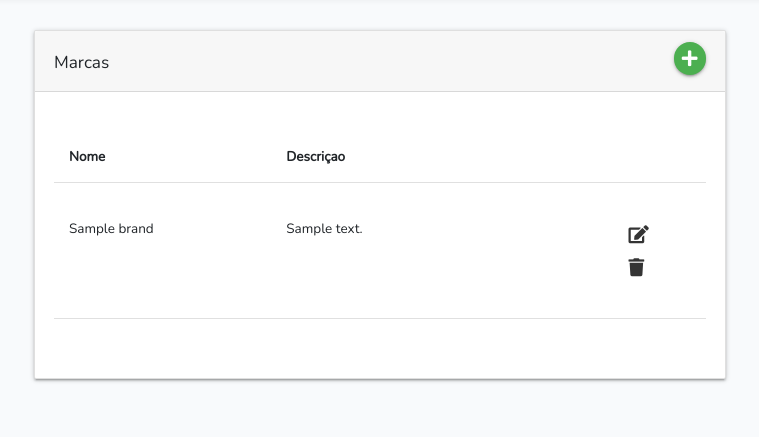
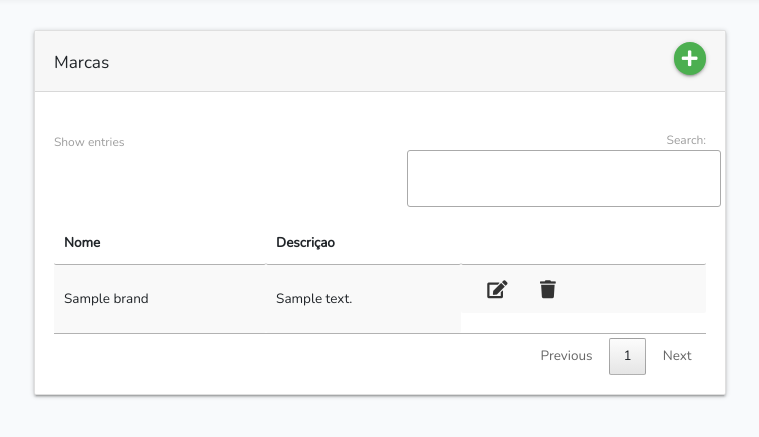
Before and after one commit to LuPeBreak/Sistema-de-Produtos-e-Marcas, a Laravel app: page /brands in a window 1280 px wide. Shown: the part 64-501 px from the top of the page, without its empty margins (260-1019 px from the left). Run offline with Laravel 8, Linux system fonts and the light colour scheme; the visitor is signed in with stand-in values (Sample User, id 1); tables that the repository leaves empty hold one stand-in row (values such as "Sample post"); some libraries are stand-ins or nearby versions.

Commit message:
datatables marcas

```diff
--- a/resources/views/brand/brand.blade.php
+++ b/resources/views/brand/brand.blade.php
@@ -7,35 +7,39 @@
 <!-- Compiled and minified JavaScript -->
 <script src="https://cdnjs.cloudflare.com/ajax/libs/materialize/1.0.0/js/materialize.min.js"></script>
 
+
 <div class="container">
     <div class="row justify-content-center">
         <div class="col-md-10">
             <div class="card" id='root'>
                 <div class="card-header row col-md-12">
                     <h6>Marcas</h6>
-                    <a class='btn-floating btn-small waves-effect waves-light green ml-auto' href="{{route('brands.create')}}"><i class="fa fa-plus"></i></a>
+                    <a class='btn-floating btn-small waves-effect waves-light green ml-auto'
+                        href="{{route('brands.create')}}"><i class="fa fa-plus"></i></a>
                 </div>
 
-                <div class="card-body row col-md-12">
-                        <table  class="display" style="width:100%">
-                                <thead style="width:100%">
-                                    <tr class='row'>
-                                        <th class='col-md-4'>Nome</th>
-                                        <th class='col-md-6'>Descriçao</th>
-                                        <th class='col-md-2'></th>
+                <div class="card-body col-md-12">
+                    <table id='datatable' class="display" style="width:100%">
+                        <thead>
+                            <tr>
+                                <th>Nome</th>
+                                <th>Descriçao</th>
+                                <th></th>
                             </tr>
-                                </thead style="width:100%">
+                        </thead>
                         <tbody>
                             @foreach ($brands as $brand)
-                                        <tr class='row'>
-                                            <td class='col-md-4'>{{$brand->name}}</td>
-                                            <td class='col-md-6'> {{$brand->description }} </td>
-                                            <td class='col-md-2 row' >
-                                                <a class='waves-effect waves-teal btn-flat btn-small' href="/brands/{{$brand->id}}/edit"><i class="fa fa-edit"></i></a>
+                            <tr>
+                                <td>{{$brand->name}}</td>
+                                <td> {{$brand->description }} </td>
+                                <td class='row'>
+                                    <a class='waves-effect waves-teal btn-flat btn-small'
+                                        href="/brands/{{$brand->id}}/edit"><i class="fa fa-edit"></i></a>
                                     <form action="{{route('brands.destroy',$brand->id)}}" method="post">
                                         @method('delete')
                                         @csrf
-                                                        <button class='waves-effect waves-teal btn-flat btn-small' type='submit'><i class="fa fa-trash"></i></button>
+                                        <button class='waves-effect waves-teal btn-flat btn-small' type='submit'><i
+                                                class="fa fa-trash"></i></button>
                                     </form>
 
 
@@ -52,3 +56,24 @@
     </div>
 </div>
 @endsection
+
+@section('script')
+<script src="https://code.jquery.com/jquery-3.4.0.min.js"
+    integrity="sha256-BJeo0qm959uMBGb65z40ejJYGSgR7REI4+CW1fNKwOg=" crossorigin="anonymous"></script>
+<link rel="stylesheet" href="//cdn.datatables.net/1.10.19/css/jquery.dataTables.min.css">
+<script src="//cdn.datatables.net/1.10.19/js/jquery.dataTables.min.js" defer></script>
+
+<script type="text/javascript">
+    $(document).ready(function () {
+        $('#datatable').DataTable({
+            columnDefs: [{
+                targets: [0, 1, 2],
+                className: 'mdl-data-table__cell--non-numeric'
+            }],
+            "ordering": false,
+            "info": false
+        });
+    });
+
+</script>
+@endsection
--- a/resources/views/layouts/app.blade.php
+++ b/resources/views/layouts/app.blade.php
@@ -93,6 +93,7 @@
             @yield('content')
         </main>
     </div>
+    @yield('script')
 </body>
 
 </html>
--- a/resources/views/product/product_register.blade.php
+++ b/resources/views/product/product_register.blade.php
@@ -73,14 +73,14 @@
                         <div class="form-group row">
                                 <label for="image" class="col-md-4 col-form-label text-md-right">imagem (PNG)</label>
                                 <div class="col-md-6">
-                                        <input {{!empty(!$product)?'required':''}} type="file" id="name" name="image" class='{{ $errors->has('brand') ? ' is-invalid' : '' }}' accept="image/png">
+                                        <input {{empty($product)?'required':''}} type="file" id="image" name="image" class='{{ $errors->has('brand') ? ' is-invalid' : '' }}' accept="image/png">
                                 </div>
                                 @if ($errors->has('image'))
                                 <span class="invalid-feedback" role="alert">
                                     <strong>{{ $errors->first('image') }}</strong>
                                 </span>
                                 @endif
-                            </div>
+                        </div>
 
 
                         <div class="form-group row mb-0">
```
Also changed, not shown: routes/web.php (+0 -11 lines). Lines whose indentation alone changed are shown as unchanged.
